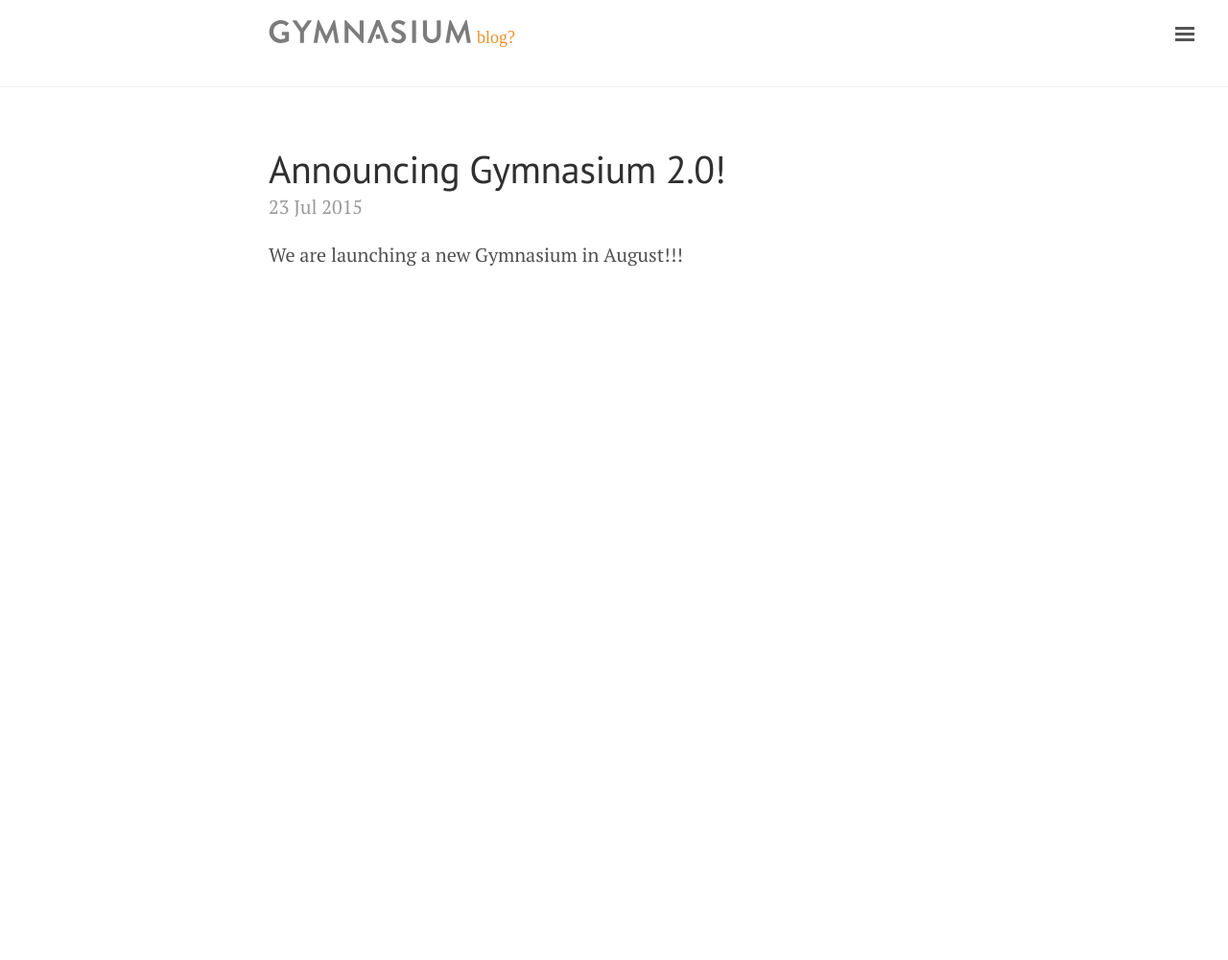
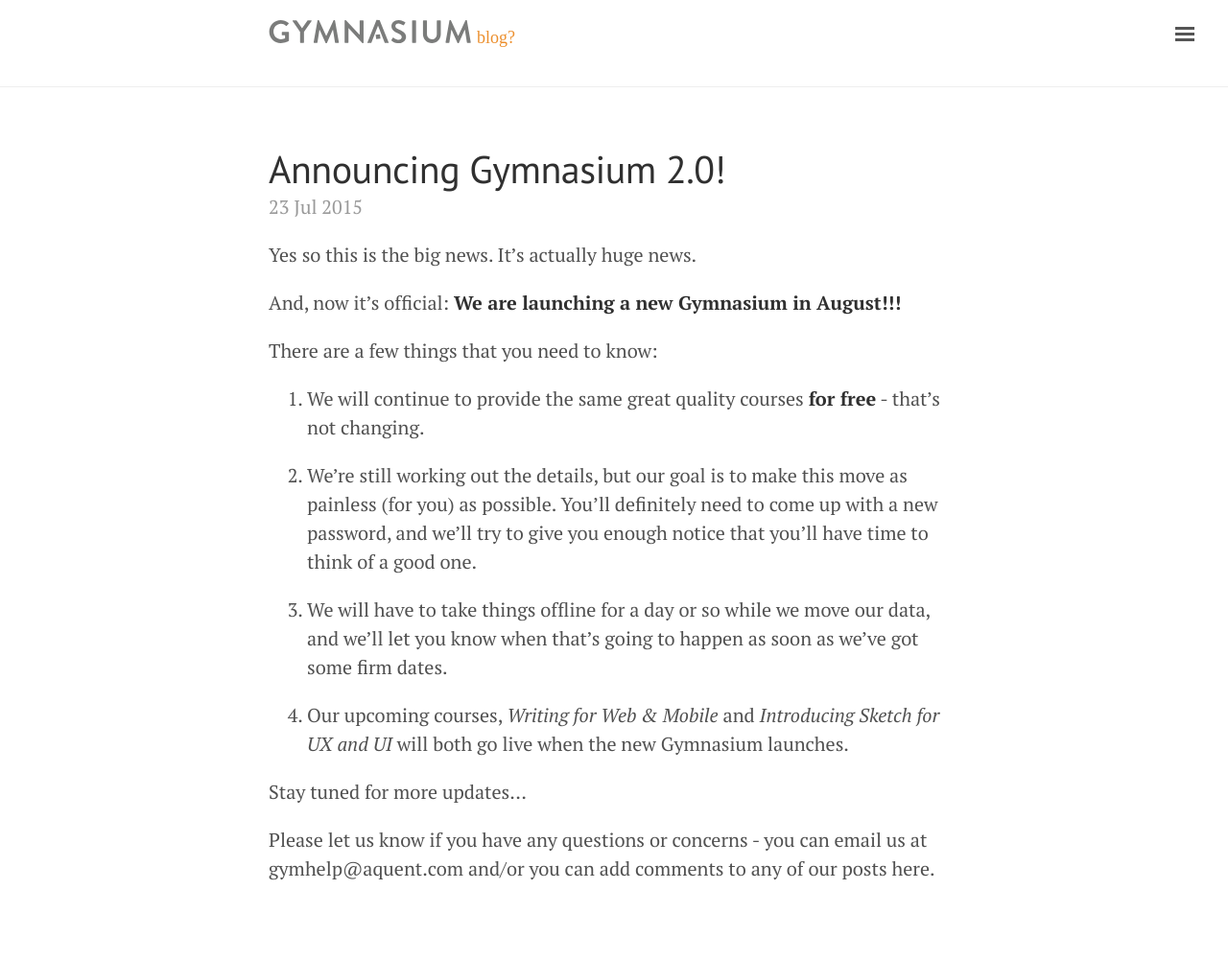
Before and after one commit to gymnasium/gymnasium.github.io, a Jekyll site: the page built from _posts/2015-07-23-announcing-gymnasium.md, in a window 1280 px wide. Shown: the whole page at 96% size. Built offline with Jekyll 4.4.1, drawn with Linux system fonts in a browser that asks for light colours; comment, search, counter and statistics services are not loaded; before the commit the page ends 900 px from its top, so only the background shows below that.

Commit message:
updated posts
updated posts with complete content

```diff
--- a/_posts/2015-07-23-announcing-gymnasium.md
+++ b/_posts/2015-07-23-announcing-gymnasium.md
@@ -1,6 +1,23 @@
 ---
 layout: post
 title: Announcing Gymnasium 2.0!
+author: andrew
 ---
 
-We are launching a new Gymnasium in August!!!
+Yes so this is the big news. It's actually huge news.
+
+And, now it's official: __We are launching a new Gymnasium in August!!!__
+
+There are a few things that you need to know:
+
+1. We will continue to provide the same great quality courses __for free__ - that's not changing.
+
+2. We're still working out the details, but our goal is to make this move as painless (for you) as possible. You'll definitely need to come up with a new password, and we'll try to give you enough notice that you'll have time to think of a good one.
+
+3. We will have to take things offline for a day or so while we move our data, and we'll let you know when that's going to happen as soon as we've got some firm dates.
+
+4. Our upcoming courses, _Writing for Web & Mobile_ and _Introducing Sketch for UX and UI_ will both go live when the new Gymnasium launches.
+
+Stay tuned for more updates...
+
+Please let us know if you have any questions or concerns - you can email us at gymhelp@aquent.com and/or you can add comments to any of our posts here.
```
Also changed, not shown: _posts/2015-07-22-a-blog.md (added, +14 -0 lines), _posts/2015-07-23-a-blog.md (deleted, +0 -6 lines).
